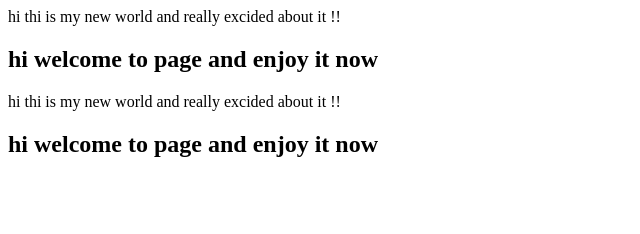
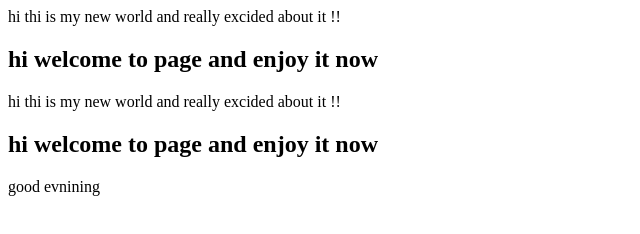
Before and after one commit to A-Bahadory/image-repo, a plain HTML site: page index.html in a window 1280 px wide. Shown: the whole page, without its empty margins (0-640 px from the left). Drawn offline with Linux system fonts and the light colour scheme.

Commit message:
[second commit]

```diff
--- a/index.html
+++ b/index.html
@@ -12,5 +12,6 @@
     <h2>hi welcome to page and enjoy it now</h2>
     <hi>hi thi is my new world and really excided about it !!</hi>
     <h2>hi welcome to page and enjoy it now</h2>
+    <p>good evnining</p>
   </body>
 </html>
```
